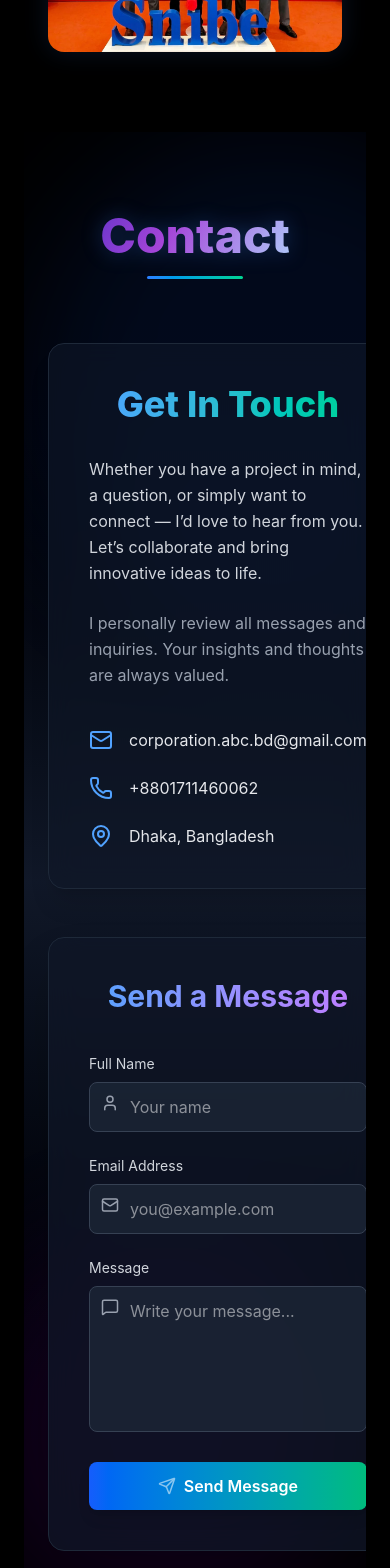
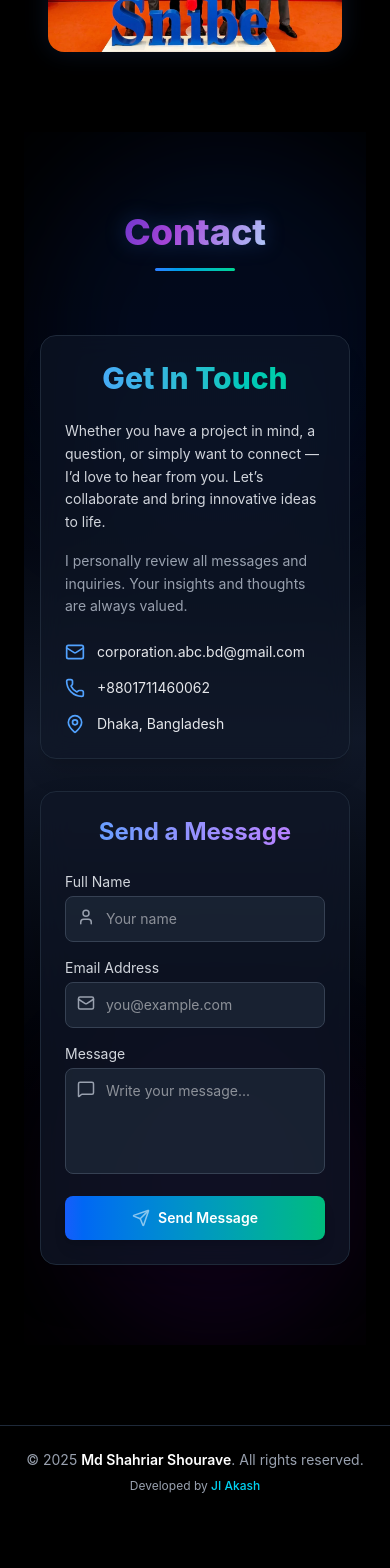
Before and after one commit to Jannatul13064/engr-shourave-next, a Next.js app: page / in a window 390 px wide. Shown: the part 7440-9008 px from the top of the page. After the commit the page ends 8958 px from the top, so only its background shows below. Built offline with nearby package versions, Linux system fonts and the light colour scheme.

Commit message:
Responsive Mobile Device

```diff
--- a/app/contact/page.tsx
+++ b/app/contact/page.tsx
@@ -5,11 +5,11 @@ import { motion } from "framer-motion";
 
 export default function Contact() {
   return (
-    <main className="relative min-h-screen flex flex-col items-center justify-center py-20 px-6 text-white overflow-hidden bg-gradient-to-b from-black via-gray-900 to-black">
+    <main className="relative min-h-screen flex flex-col items-center justify-center py-20 px-4 sm:px-6 lg:px-12 text-white overflow-hidden bg-gradient-to-b from-black via-gray-900 to-black">
       {/* ✨ Animated background light blobs */}
       <div className="absolute inset-0 z-0">
-        <div className="absolute w-[500px] h-[500px] bg-blue-600/20 rounded-full blur-3xl top-0 left-0 animate-pulse"></div>
-        <div className="absolute w-[400px] h-[400px] bg-purple-600/20 rounded-full blur-3xl bottom-0 right-0 animate-pulse"></div>
+        <div className="absolute w-[400px] h-[400px] sm:w-[500px] sm:h-[500px] bg-blue-600/20 rounded-full blur-3xl top-0 left-0 animate-pulse"></div>
+        <div className="absolute w-[300px] h-[300px] sm:w-[400px] sm:h-[400px] bg-purple-600/20 rounded-full blur-3xl bottom-0 right-0 animate-pulse"></div>
       </div>
 
       {/* 🌟 Page Heading */}
@@ -19,10 +19,10 @@ export default function Contact() {
         transition={{ duration: 0.8 }}
         className="relative z-10 text-center mb-16"
       >
-        <h1 className="text-5xl md:text-6xl font-extrabold bg-gradient-to-r from-cyan-400 via-blue-500 to-purple-500 bg-clip-text text-transparent shiny-text">
+        <h1 className="text-4xl sm:text-5xl md:text-6xl font-extrabold bg-gradient-to-r from-cyan-400 via-blue-500 to-purple-500 bg-clip-text text-transparent shiny-text">
           Contact
         </h1>
-        <div className="mt-4 h-[3px] w-24 mx-auto bg-gradient-to-r from-blue-500 to-emerald-400 rounded-full"></div>
+        <div className="mt-4 h-[3px] w-20 sm:w-24 mx-auto bg-gradient-to-r from-blue-500 to-emerald-400 rounded-full"></div>
       </motion.div>
 
       {/* 🔹 Main Grid Section */}
@@ -30,54 +30,56 @@ export default function Contact() {
         initial={{ opacity: 0, y: 40 }}
         animate={{ opacity: 1, y: 0 }}
         transition={{ duration: 0.8 }}
-        className="max-w-7xl w-full mx-auto grid md:grid-cols-2 gap-12 items-start relative z-10"
+        className="max-w-7xl w-full mx-auto grid grid-cols-1 md:grid-cols-2 gap-8 lg:gap-12 items-start relative z-10"
       >
         {/* 🏢 Left Section - Contact Info */}
-        <div className="bg-gray-900/60 backdrop-blur-md p-10 rounded-2xl border border-gray-800 shadow-xl hover:border-blue-500/40 transition-all duration-500">
-          <motion.h1
-            className="text-4xl md:text-5xl font-extrabold mb-8 bg-gradient-to-r from-blue-400 to-emerald-400 bg-clip-text text-transparent text-center md:text-left"
+        <div className="bg-gray-900/60 backdrop-blur-md p-6 sm:p-10 rounded-2xl border border-gray-800 shadow-xl hover:border-blue-500/40 transition-all duration-500">
+          <motion.h2
+            className="text-3xl sm:text-4xl md:text-5xl font-extrabold mb-6 sm:mb-8 bg-gradient-to-r from-blue-400 to-emerald-400 bg-clip-text text-transparent text-center md:text-left"
             initial={{ opacity: 0, y: 30 }}
             animate={{ opacity: 1, y: 0 }}
             transition={{ delay: 0.2 }}
           >
             Get In Touch
-          </motion.h1>
+          </motion.h2>
 
-          <p className="text-gray-300 mb-6 leading-relaxed">
+          <p className="text-gray-300 mb-4 sm:mb-6 leading-relaxed text-sm sm:text-base">
             Whether you have a project in mind, a question, or simply want to
             connect — I’d love to hear from you. Let’s collaborate and bring
             innovative ideas to life.
           </p>
 
-          <p className="text-gray-400 mb-8 leading-relaxed">
+          <p className="text-gray-400 mb-6 sm:mb-8 leading-relaxed text-sm sm:text-base">
             I personally review all messages and inquiries. Your insights and
             thoughts are always valued.
           </p>
 
-          <div className="space-y-6 mt-10">
-            <div className="flex items-center gap-4">
-              <Mail className="text-blue-400" size={24} />
+          <div className="space-y-4 sm:space-y-6 mt-6">
+            <div className="flex items-center gap-3 sm:gap-4">
+              <Mail className="text-blue-400" size={20} />
               <a
                 href="mailto:corporation.abc.bd@gmail.com"
-                className="text-gray-200 hover:text-blue-400 transition-colors"
+                className="text-gray-200 hover:text-blue-400 transition-colors text-sm sm:text-base break-all"
               >
                 corporation.abc.bd@gmail.com
               </a>
             </div>
 
-            <div className="flex items-center gap-4">
-              <Phone className="text-blue-400" size={24} />
+            <div className="flex items-center gap-3 sm:gap-4">
+              <Phone className="text-blue-400" size={20} />
               <a
                 href="tel:+8801711460062"
-                className="text-gray-200 hover:text-blue-400 transition-colors"
+                className="text-gray-200 hover:text-blue-400 transition-colors text-sm sm:text-base"
               >
                 +8801711460062
               </a>
             </div>
 
-            <div className="flex items-center gap-4">
-              <MapPin className="text-blue-400" size={24} />
-              <p className="text-gray-200">Dhaka, Bangladesh</p>
+            <div className="flex items-center gap-3 sm:gap-4">
+              <MapPin className="text-blue-400" size={20} />
+              <p className="text-gray-200 text-sm sm:text-base">
+                Dhaka, Bangladesh
+              </p>
             </div>
           </div>
         </div>
@@ -87,16 +89,16 @@ export default function Contact() {
           initial={{ opacity: 0, y: 40 }}
           animate={{ opacity: 1, y: 0 }}
           transition={{ delay: 0.3 }}
-          className="bg-gray-900/70 backdrop-blur-lg p-10 rounded-2xl shadow-2xl border border-gray-800 hover:border-blue-500/40 transition-all duration-500"
+          className="bg-gray-900/70 backdrop-blur-lg p-6 sm:p-10 rounded-2xl shadow-2xl border border-gray-800 hover:border-blue-500/40 transition-all duration-500"
         >
-          <h2 className="text-3xl font-bold mb-10 text-center md:text-left bg-gradient-to-r from-blue-400 to-purple-400 bg-clip-text text-transparent">
+          <h2 className="text-2xl sm:text-3xl md:text-3xl font-bold mb-6 sm:mb-10 text-center md:text-left bg-gradient-to-r from-blue-400 to-purple-400 bg-clip-text text-transparent">
             Send a Message
           </h2>
 
-          <form className="space-y-6">
+          <form className="space-y-4 sm:space-y-6">
             {/* Full Name */}
             <div className="relative">
-              <label className="block text-sm text-gray-300 mb-2">
+              <label className="block text-sm text-gray-300 mb-1 sm:mb-2">
                 Full Name
               </label>
               <div className="relative">
@@ -107,14 +109,14 @@ export default function Contact() {
                 <input
                   type="text"
                   placeholder="Your name"
-                  className="w-full pl-10 bg-gray-800/70 border border-gray-700 rounded-lg px-4 py-3 text-white focus:ring-2 focus:ring-blue-500 outline-none"
+                  className="w-full pl-10 bg-gray-800/70 border border-gray-700 rounded-lg px-4 py-3 text-white text-sm sm:text-base focus:ring-2 focus:ring-blue-500 outline-none"
                 />
               </div>
             </div>
 
             {/* Email */}
             <div className="relative">
-              <label className="block text-sm text-gray-300 mb-2">
+              <label className="block text-sm text-gray-300 mb-1 sm:mb-2">
                 Email Address
               </label>
               <div className="relative">
@@ -125,14 +127,14 @@ export default function Contact() {
                 <input
                   type="email"
                   placeholder="you@example.com"
-                  className="w-full pl-10 bg-gray-800/70 border border-gray-700 rounded-lg px-4 py-3 text-white focus:ring-2 focus:ring-blue-500 outline-none"
+                  className="w-full pl-10 bg-gray-800/70 border border-gray-700 rounded-lg px-4 py-3 text-white text-sm sm:text-base focus:ring-2 focus:ring-blue-500 outline-none"
                 />
               </div>
             </div>
 
             {/* Message */}
             <div className="relative">
-              <label className="block text-sm text-gray-300 mb-2">
+              <label className="block text-sm text-gray-300 mb-1 sm:mb-2">
                 Message
               </label>
               <div className="relative">
@@ -141,9 +143,9 @@ export default function Contact() {
                   size={18}
                 />
                 <textarea
-                  rows={5}
+                  rows={4}
                   placeholder="Write your message..."
-                  className="w-full pl-10 bg-gray-800/70 border border-gray-700 rounded-lg px-4 py-3 text-white focus:ring-2 focus:ring-blue-500 outline-none resize-none"
+                  className="w-full pl-10 bg-gray-800/70 border border-gray-700 rounded-lg px-4 py-3 text-white text-sm sm:text-base focus:ring-2 focus:ring-blue-500 outline-none resize-none"
                 ></textarea>
               </div>
             </div>
@@ -153,7 +155,7 @@ export default function Contact() {
               type="submit"
               whileHover={{ scale: 1.03 }}
               whileTap={{ scale: 0.97 }}
-              className="flex items-center justify-center gap-2 w-full bg-gradient-to-r from-blue-600 to-emerald-500 hover:from-blue-500 hover:to-emerald-400 text-white font-semibold py-3 rounded-lg transition-all duration-300 shadow-lg"
+              className="flex items-center justify-center gap-2 w-full bg-gradient-to-r from-blue-600 to-emerald-500 hover:from-blue-500 hover:to-emerald-400 text-white font-semibold py-3 rounded-lg transition-all duration-300 shadow-lg text-sm sm:text-base"
             >
               <Send className="animate-pulse" size={18} /> Send Message
             </motion.button>
```
